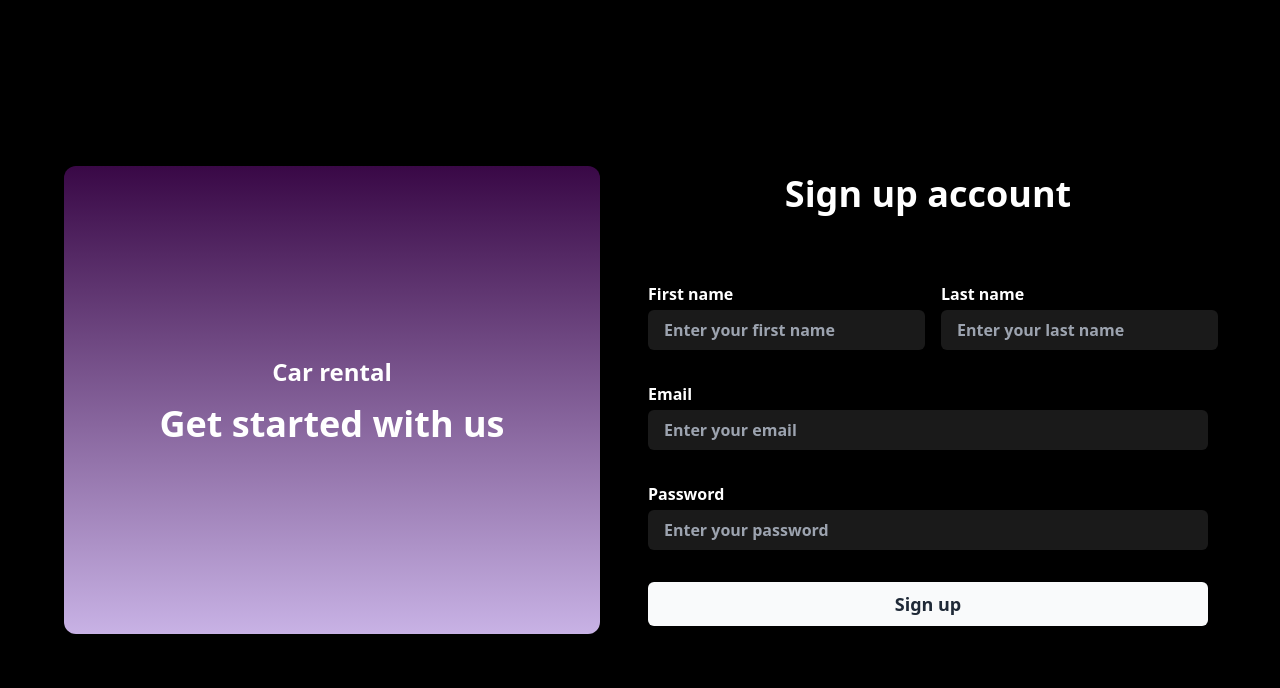
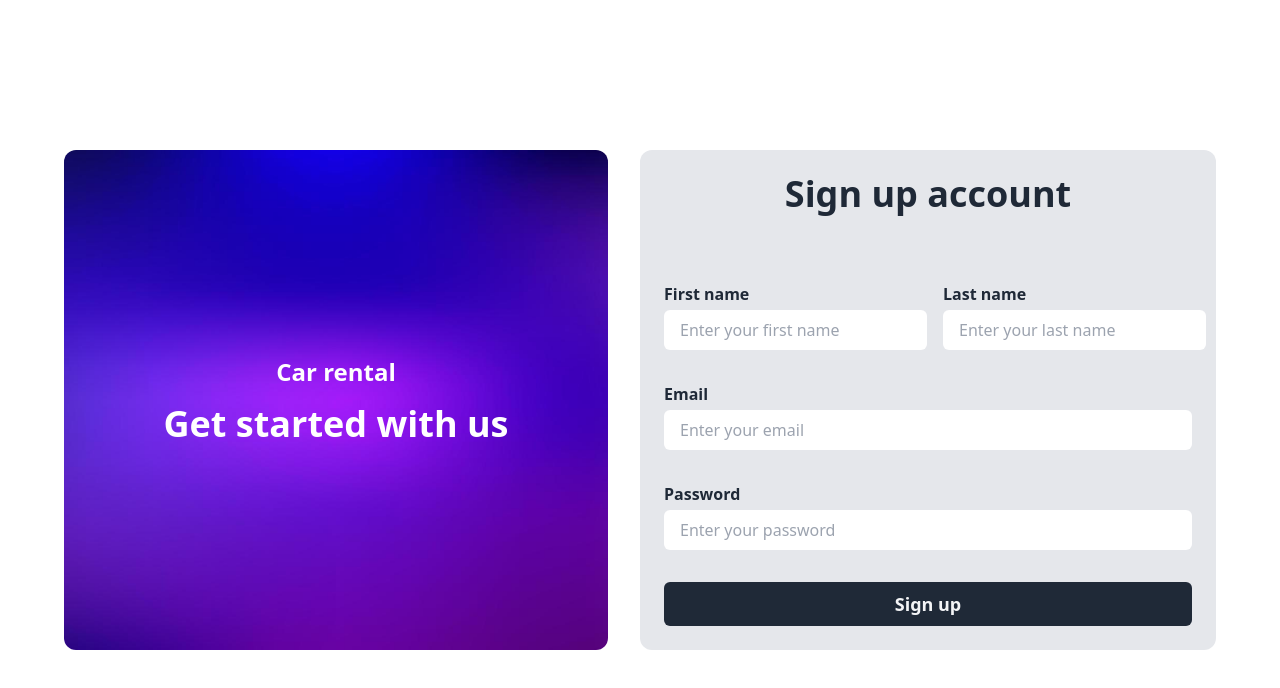
Before and after one commit to MoniruzzamanBillal/car-rental, a plain HTML site: page signUp.html in a window 1280 px wide. Drawn offline with nearby package versions, Linux system fonts and the light colour scheme.

Commit message:
sign up background color change

```diff
--- a/signUp.html
+++ b/signUp.html
@@ -12,12 +12,12 @@
     <link rel="stylesheet" href="style.css" />
   </head>
   <body>
-    <div class="signUpContainer bg-[#000000] h-screen flex items-center">
-      <div class="signUpWrapper w-[90%] m-auto flex justify-between gap-x-10">
+    <div class="signUpContainer bg-[#ffffff] h-screen flex items-center">
+      <div class="signUpWrapper w-[90%] m-auto flex justify-between gap-x-8">
         <!-- ! sign up left section starts  -->
 
         <div
-          class="signUpLeft bgGradientColor w-[50%] py-4 text-white rounded-xl flex justify-center items-center flex-col"
+          class="signUpLeft backgroundImage w-[50%] py-4 text-gray-800 rounded-xl flex justify-center items-center flex-col"
         >
           <!-- header  -->
           <h1 class="headerCss text-2xl mb-4">Car rental</h1>
@@ -29,9 +29,13 @@
         <!--  -->
 
         <!-- ! sign up right section starts  -->
-        <div class="signUpRight w-[50%] text-white p-2 flex flex-col gap-y-8">
+        <div
+          class="signUpRight bg-gray-200 w-[50%] text-gray-800 rounded-xl p-6 flex flex-col gap-y-8"
+        >
           <!-- header  -->
-          <h1 class="headerCss text-4xl text-center mb-9">Sign up account</h1>
+          <h1 class="headerCss text-gray-800 text-4xl text-center mb-9">
+            Sign up account
+          </h1>
 
           <!-- name input starts  -->
           <div class="nameInput flex justify-between items-center gap-x-4">
@@ -87,7 +91,7 @@
           <!-- password input ends -->
 
           <div class="signUpBTN">
-            <button class="bg-gray-50 text-gray-800 text-lg buttonCss">
+            <button class="bg-gray-800 text-gray-100 text-lg buttonCss">
               Sign up
             </button>
           </div>
--- a/style.css
+++ b/style.css
@@ -14,6 +14,13 @@
   background-image: linear-gradient(0deg, #c8b2e5 0%, #390846 100%);
 }
 
+.backgroundImage {
+  background-image: url("./images/bg.jpg");
+  background-position: center center;
+  background-size: cover;
+  background-repeat: no-repeat;
+}
+
 /* ! header style  */
 .headerCss {
   font-weight: 600;
@@ -22,7 +29,7 @@
 
 /* ! input style  */
 .inputCss {
-  background-color: #1a1a1a;
+  background-color: #ffffff;
   padding-top: 0.5rem;
   padding-bottom: 0.5rem;
   padding-left: 1rem;
@@ -30,8 +37,7 @@
   border-style: none;
   outline: 2px solid transparent;
   outline-offset: 2px;
-  color: #ffffff;
-  font-weight: 600;
+  color: #000000;
   border-radius: 0.375rem;
 }
 
```
Also changed, not shown: images/bg.jpg (added).
